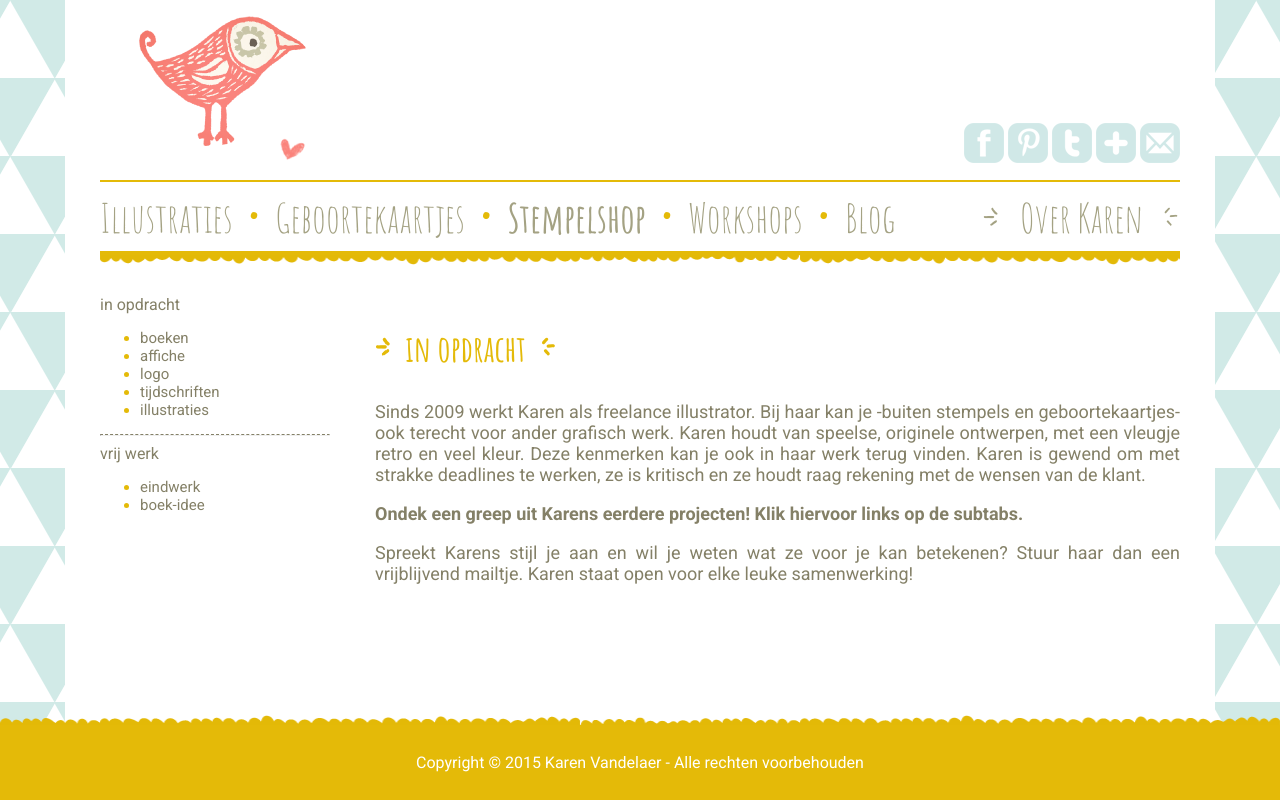
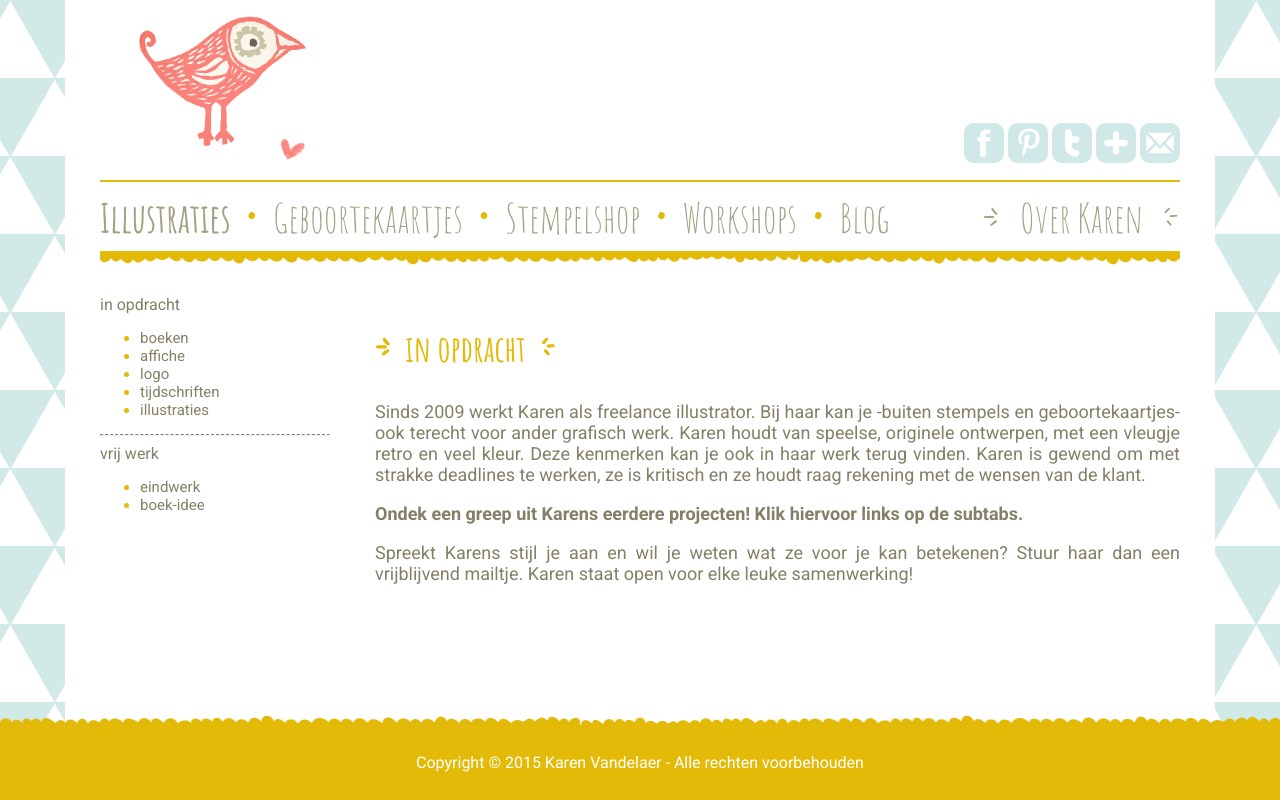
Before and after one commit to RafVandelaer/KarenWebsite, a plain HTML site: page illustraties/index.html in a window 1280 px wide. Drawn offline with Linux system fonts and the light colour scheme.

Commit message:
small 'strong' fix

```diff
--- a/illustraties/index.html
+++ b/illustraties/index.html
@@ -30,7 +30,7 @@
         <nav class=" leftMargin rightMargin" style="
     height: 55px;">
             <ul class="navbar">
-                <li class="menuButton"><a>Illustraties</a>
+                <li class="menuButton"><a><strong>Illustraties</strong></a>
                     <ul class="subMenu">
                         <li><a href='../illustraties/index.html'>in opdracht</a></li>
                         <li><a href='../illustraties/index.html#vrijwerk'>vrij werk</a></li>
@@ -51,7 +51,7 @@
                     </ul>
                 </li>
                 <li class="bull" style="font-size: 50px;margin-top: -10px; color: #E4BA08;">&bull;</li>
-                <li class="menuButton"><a><strong>Stempelshop</strong></a>
+                <li class="menuButton"><a>Stempelshop</a>
                     <ul class="subMenu">
                         <li><a href='../stempelshop/index.html#info'>info & prijzen</a></li>
                         <li class="interacting"><a href='../stempelshop/index.html#bestellen'><span class="hellogoodbye-left">></span>BESTELLEN<span
```
